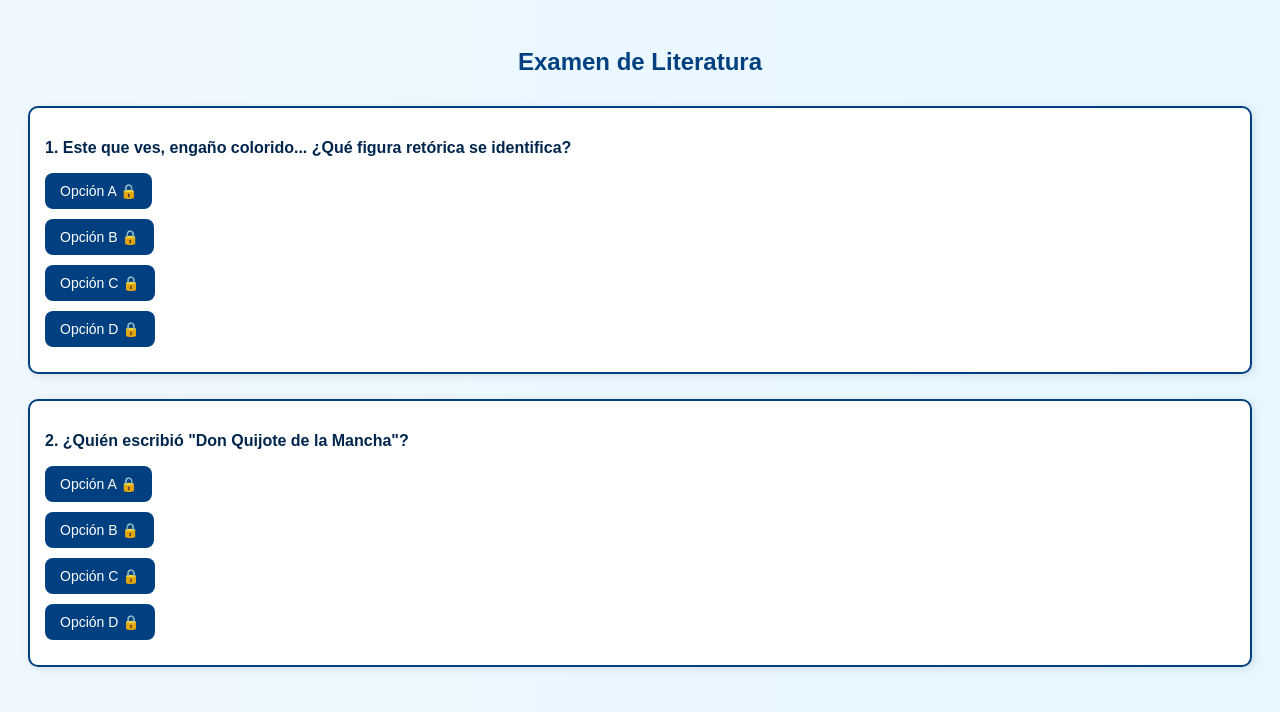
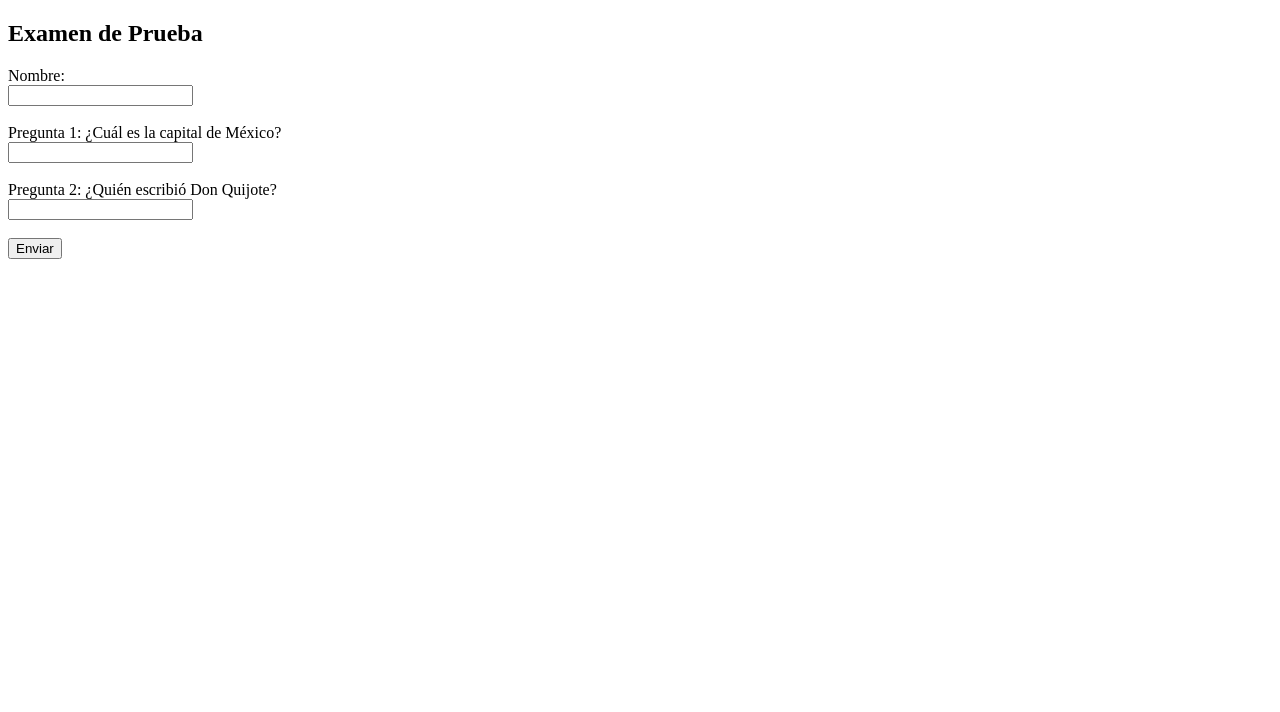
Before and after one commit to Oswaldo2408/prueba_examen-literatura, a plain HTML site: page index.html in a window 1280 px wide. Drawn offline with Linux system fonts and the light colour scheme.

Commit message:
index.html

```diff
--- a/index.html
+++ b/index.html
@@ -2,113 +2,43 @@
 <html lang="es">
 <head>
   <meta charset="UTF-8">
-  <title>Examen interactivo</title>
-  <style>
-    body {
-      font-family: Arial, sans-serif;
-      background: linear-gradient(to right, #f0f8ff, #e6f7ff);
-      color: #333;
-      padding: 20px;
-    }
-
-    h2 {
-      text-align: center;
-      color: #004080;
-      margin-bottom: 30px;
-    }
-
-    .pregunta {
-      background: #ffffff;
-      border: 2px solid #004080;
-      border-radius: 10px;
-      padding: 15px;
-      margin-bottom: 25px;
-      box-shadow: 2px 2px 8px rgba(0,0,0,0.1);
-    }
-
-    .pregunta p {
-      font-weight: bold;
-      color: #00264d;
-    }
-
-    .opcion {
-      margin: 10px 0;
-    }
-
-    button {
-      background-color: #004080;
-      color: white;
-      border: none;
-      padding: 10px 15px;
-      border-radius: 8px;
-      font-size: 14px;
-      cursor: pointer;
-      transition: 0.3s;
-    }
-
-    button:hover {
-      background-color: #0066cc;
-      transform: scale(1.05);
-    }
-
-    .respuesta {
-      font-size: 16px;
-      font-weight: bold;
-      color: #008000;
-      margin-top: 10px;
-      display: none;
-    }
-  </style>
+  <title>Examen Interactivo</title>
 </head>
 <body>
-  <h2>Examen de Literatura</h2>
+  <h2>Examen de Prueba</h2>
 
-  <!-- Pregunta 1 -->
-  <div class="pregunta">
-    <p>1. Este que ves, engaño colorido... ¿Qué figura retórica se identifica?</p>
-    <div class="opcion">
-      <button onclick="mostrarRespuesta(this, 'Metáfora')">Opción A 🔒</button>
-    </div>
-    <div class="opcion">
-      <button onclick="mostrarRespuesta(this, 'Alegoría')">Opción B 🔒</button>
-    </div>
-    <div class="opcion">
-      <button onclick="mostrarRespuesta(this, 'Hipérbole')">Opción C 🔒</button>
-    </div>
-    <div class="opcion">
-      <button onclick="mostrarRespuesta(this, 'Símil')">Opción D 🔒</button>
-    </div>
-  </div>
+  <form id="examen">
+    <label>Nombre:</label><br>
+    <input type="text" name="nombre" required><br><br>
 
-  <!-- Pregunta 2 -->
-  <div class="pregunta">
-    <p>2. ¿Quién escribió "Don Quijote de la Mancha"?</p>
-    <div class="opcion">
-      <button onclick="mostrarRespuesta(this, 'Miguel de Cervantes')">Opción A 🔒</button>
-    </div>
-    <div class="opcion">
-      <button onclick="mostrarRespuesta(this, 'Lope de Vega')">Opción B 🔒</button>
-    </div>
-    <div class="opcion">
-      <button onclick="mostrarRespuesta(this, 'Garcilaso de la Vega')">Opción C 🔒</button>
-    </div>
-    <div class="opcion">
-      <button onclick="mostrarRespuesta(this, 'Sor Juana Inés de la Cruz')">Opción D 🔒</button>
-    </div>
-  </div>
+    <label>Pregunta 1: ¿Cuál es la capital de México?</label><br>
+    <input type="text" name="respuesta1" required><br><br>
+
+    <label>Pregunta 2: ¿Quién escribió Don Quijote?</label><br>
+    <input type="text" name="respuesta2" required><br><br>
+
+    <button type="button" onclick="enviar()">Enviar</button>
+  </form>
 
   <script>
-    function mostrarRespuesta(boton, texto) {
-      // Restaura todos los botones a su estado original
-      const botones = document.querySelectorAll('.opcion button');
-      botones.forEach(b => {
-        b.style.display = 'inline-block';
-        b.innerText = b.getAttribute('data-original') || b.innerText;
-      });
+    function enviar() {
+      const form = document.getElementById("examen");
+      const datos = {
+        nombre: form.nombre.value,
+        respuesta1: form.respuesta1.value,
+        respuesta2: form.respuesta2.value
+      };
 
-      // Cambia el botón presionado por la respuesta
-      boton.setAttribute('data-original', boton.innerText);
-      boton.innerText = texto;
+      // 👉 Reemplaza esta URL con la de tu Apps Script
+      const url = "https://script.google.com/macros/s/AKfycbyq-zkcSOtbK7JXTCs6F2oAYDlX-XGLHAOwS8OXuAWDX0bOwP4Kx7-hpYEagR3b93bS/exec";
+
+      fetch(url, {
+        method: "POST",
+        body: JSON.stringify(datos)
+      })
+      .then(res => res.text())
+      .then(msg => alert("Respuestas enviadas: " + msg))
+      .catch(err => alert("Error al enviar: " + err));
     }
   </script>
 </body>
```
